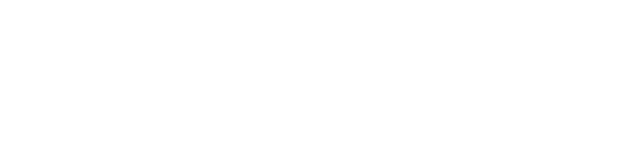
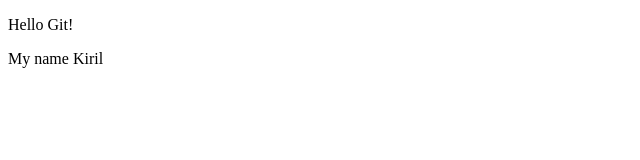
Before and after one commit to kiri4ook/task1_git_Kiril_Kirichenko, a plain HTML site: page index.html in a window 1280 px wide. Shown: the whole page, without its empty margins (0-640 px from the left). Drawn offline with Linux system fonts and the light colour scheme.

Commit message:
Update index.html

```diff
--- a/index.html
+++ b/index.html
@@ -4,9 +4,12 @@
    <meta charset="UTF-8">
    <meta http-equiv="X-UA-Compatible" content="IE=edge">
    <meta name="viewport" content="width=device-width, initial-scale=1.0">
-   <title>Document</title>
+   <title>Git</title>
 </head>
 <body>
-
+   <div class="wrapper">
+      <p>Hello Git!</p>
+      <p>My name Kiril</p>
+   </div>
 </body>
 </html>
```
